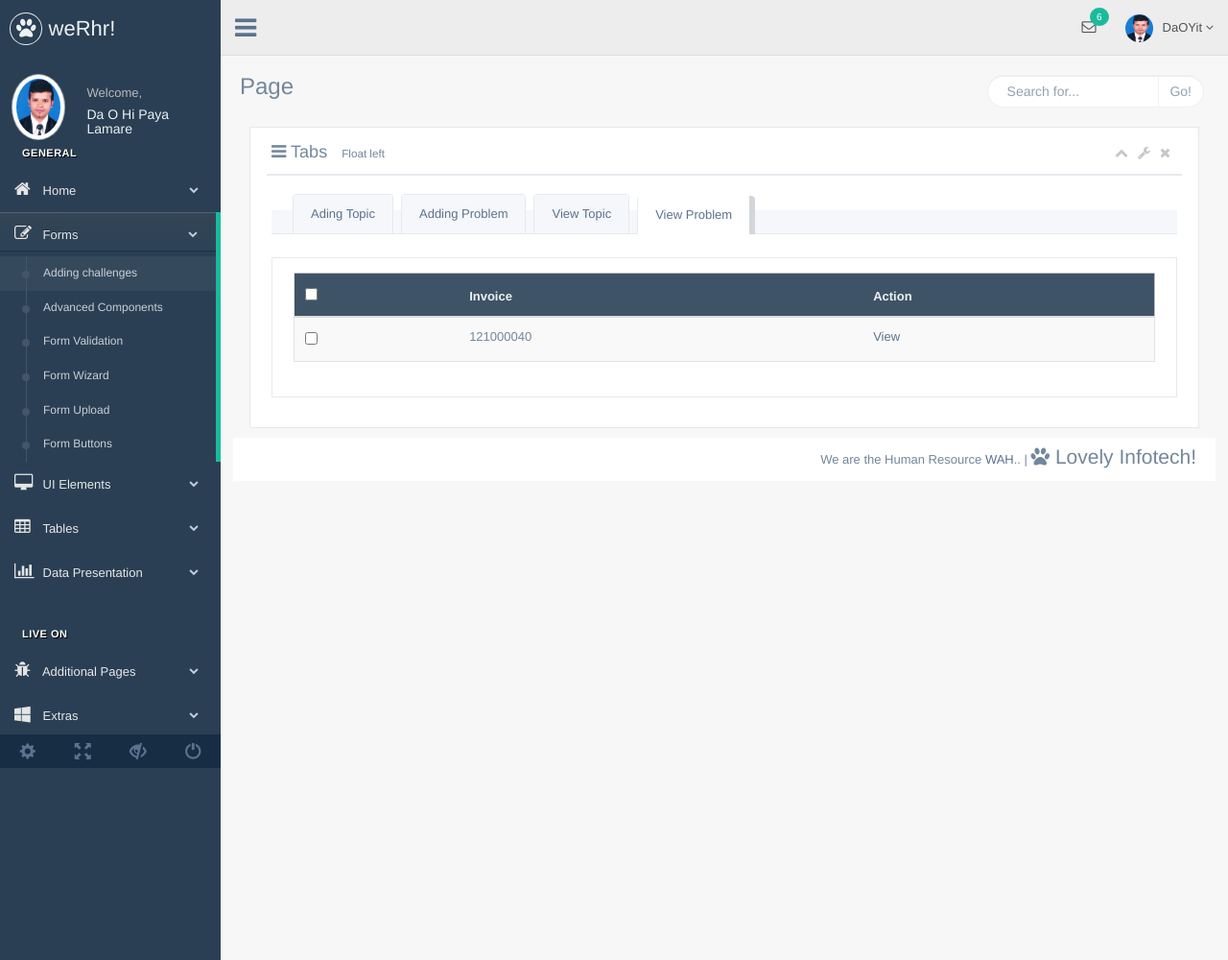
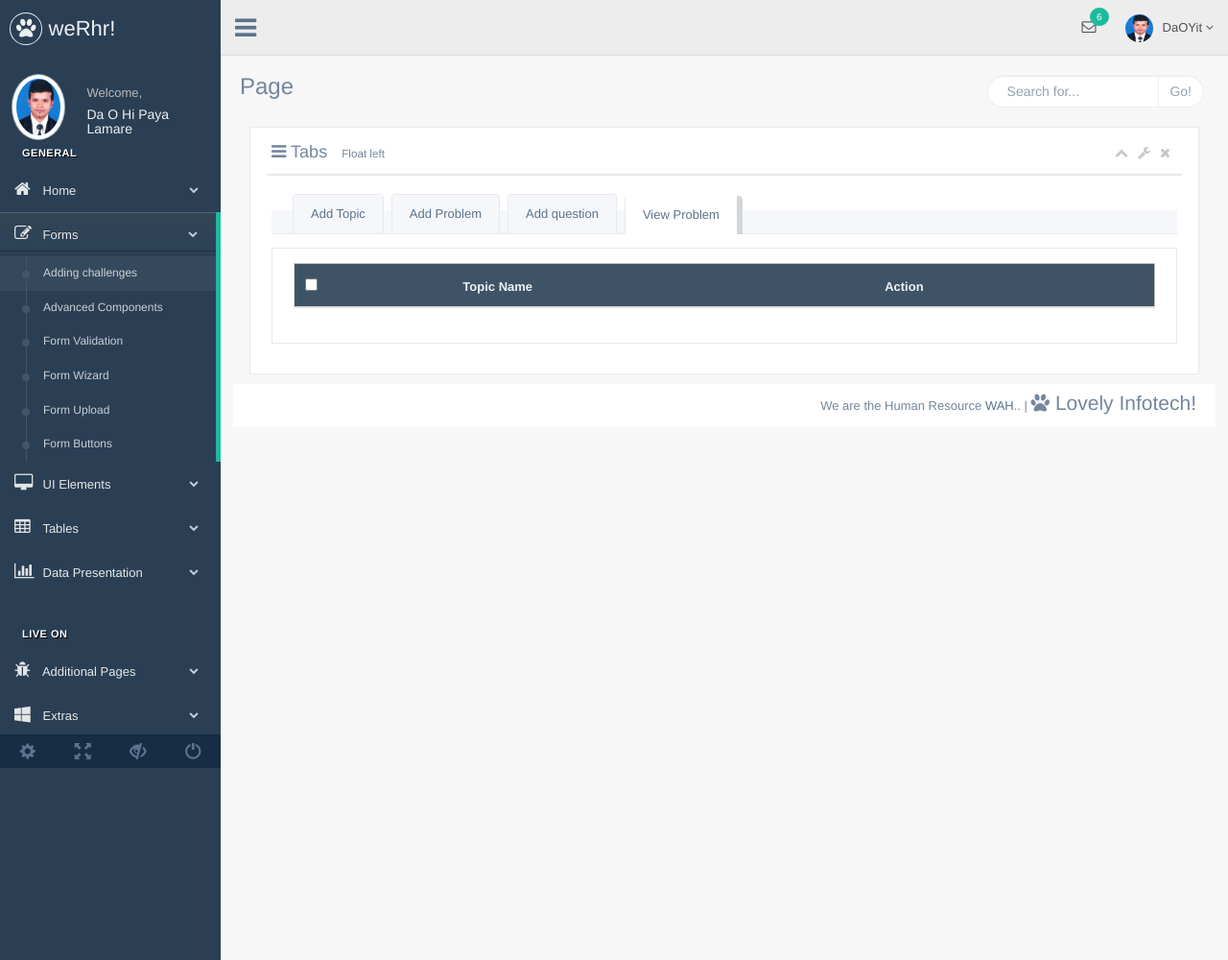
Before and after one commit to DaOYit/WeAreHr, a PHP site: page /addChallenge.php in a window 1280 px wide, after a click on "View Problem". Shown: the whole page at 96% size. Run offline with PHP 8.4, Linux system fonts and the light colour scheme; data that the repository does not hold is empty.

Commit message:
second commit

```diff
--- a/public/addChallenge.php
+++ b/public/addChallenge.php
@@ -30,11 +30,11 @@
 
                                  <div class="" role="tabpanel" data-example-id="togglable-tabs">
                                     <ul id="myTab" class="nav nav-tabs bar_tabs" role="tablist">
-                                     <li role="presentation" class="active"><a href="#tab_content1" id="home-tab" role="tab" data-toggle="tab" aria-expanded="true">Ading Topic</a>
+                                     <li role="presentation" class="active"><a href="#tab_content1" id="home-tab" role="tab" data-toggle="tab" aria-expanded="true">Add Topic</a>
                                      </li>
-                                     <li role="presentation" class=""><a href="#tab_content2" role="tab" id="profile-tab" data-toggle="tab"  aria-expanded="false">Adding Problem</a>
+                                     <li role="presentation" class=""><a href="#tab_content2" role="tab" id="profile-tab" data-toggle="tab"  aria-expanded="false">Add Problem</a>
                                      </li>
-                                     <li role="presentation" class=""><a href="#tab_content3" role="tab" id="profile-tab2" data-toggle="tab" aria-expanded="false">View Topic</a>
+                                     <li role="presentation" class=""><a href="#tab_content3" role="tab" id="profile-tab2" data-toggle="tab" aria-expanded="false">Add question</a>
                                       </li>
                                       <li role="presentation" class=""><a href="#tab_content4" role="tab" id="profile-tab3" data-toggle="tab" aria-expanded="false">View Problem</a>
                                       </li>
@@ -141,6 +141,10 @@
                                         <div role="tabpanel" class="tab-pane fade" id="tab_content3" aria-labelledby="profile-tab">
 
 
+
+                                    	</div>
+                                    	<div role="tabpanel" class="tab-pane fade" id="tab_content4" aria-labelledby="profile-tab">
+
                                                <div class="row">
 
                         							<div class="col-md-12 col-sm-12 col-xs-12">
@@ -183,49 +187,6 @@
                         									<br />
                         									<br />
                                          		</div>
-                                    	</div>
-                                    	<div role="tabpanel" class="tab-pane fade" id="tab_content4" aria-labelledby="profile-tab">
-
-                                        	<div class="page-title">
-
-                                               <div class="row">
-
-                        							<div class="col-md-12 col-sm-12 col-xs-12">
-                            								<div class="x_panel">
-                                									<div class="x_content">
-                                    									<table id="example" class="table table-striped responsive-utilities jambo_table">
-                                       									 <thead>
-                                            								<tr class="headings">
-                                                								<th>
-                                                    							<input type="checkbox" class="tableflat">
-                                                								</th>
-                                                								<th>Invoice </th>
-                                                								<th class=" no-link last"><span class="nobr">Action</span>
-                                               								 	</th>
-                                            								</tr>
-                                        									</thead>
-
-                                        									<tbody>
-                                           									 <tr class="even pointer">
-                                                									<td class="a-center ">
-                                                    								<input type="checkbox" class="tableflat">
-                                                									</td>
-                                                									<td class=" ">121000040</td>
-                                                									<td class=" last"><a href="#">View</a>
-                                                									</td>
-                                            									</tr>
-                                        									</tbody>
-
-                                    										</table>
-                                									</div>
-                            								</div>
-                        							</div>
-
-                       										<br />
-                        									<br />
-                        									<br />
-                                         		</div>
-                                    	</div>
                                </div>
 
                           </div>
```
